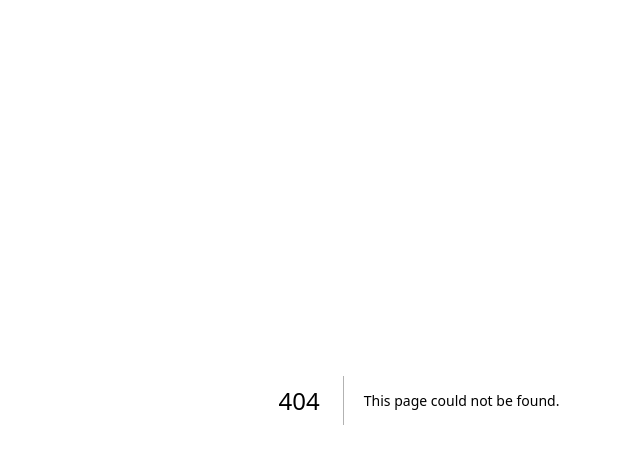
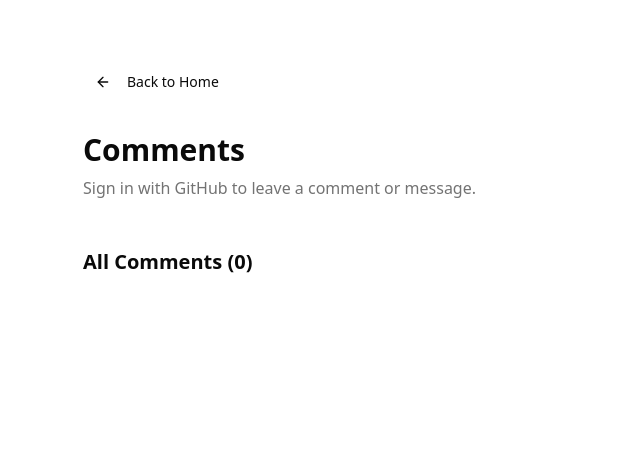
Before and after one commit to KrisD23/FullStack-betterauth-test, a Next.js app: page /comments in a window 1280 px wide. Before the commit this address had no page. Shown: the top 464 px of the page, without its empty margins (221-861 px from the left). Built offline with nearby package versions, Linux system fonts and the light colour scheme; no server answers; the database is empty.

Commit message:
create the comments page

```diff
--- /dev/null
+++ b/app/comments/page.tsx
@@ -0,0 +1,40 @@
+import { Button } from "@/components/ui/button";
+import prisma from "@/lib/db";
+import { ArrowLeft } from "lucide-react";
+import Link from "next/link";
+
+const page = async () => {
+  const comments = await prisma.comment.findMany({
+    include: { user: true },
+    orderBy: { createdAt: "desc" },
+  });
+  return (
+    <main className="min-h-screen py-16 px-4">
+      <div className="max-w-2xl mx-auto">
+        <Button variant="ghost" asChild className="mb-8">
+          <Link href="/">
+            <ArrowLeft className="w-4 h-4 mr-2" />
+            Back to Home
+          </Link>
+        </Button>
+        <h1 className="text-3xl font-bold mb-2">Comments</h1>
+        <p className="text-muted-foreground mb-8">
+          Sign in with GitHub to leave a comment or message.
+        </p>
+
+        <div className="mb-8">{/* <AuthButton /> */}</div>
+
+        {/* <CommentForm /> */}
+
+        <div className="mt-12">
+          <h2 className="text-xl font-semibold mb-4">
+            All Comments ({comments.length})
+          </h2>
+          {/* <CommentList comments={comments} /> */}
+        </div>
+      </div>
+    </main>
+  );
+};
+
+export default page;
```
Also changed, not shown: 1 other file (tests, documents, lock files or other folders).
